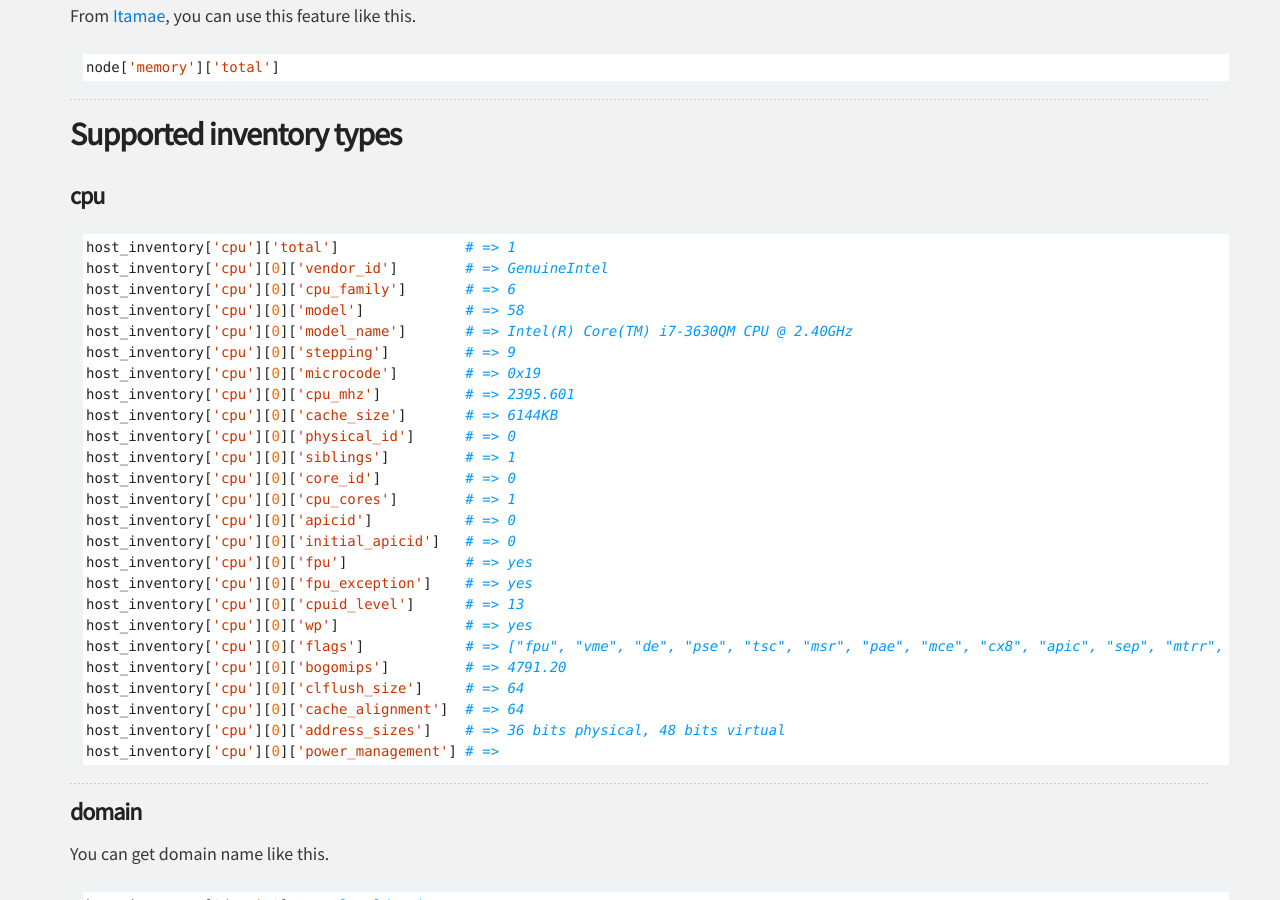
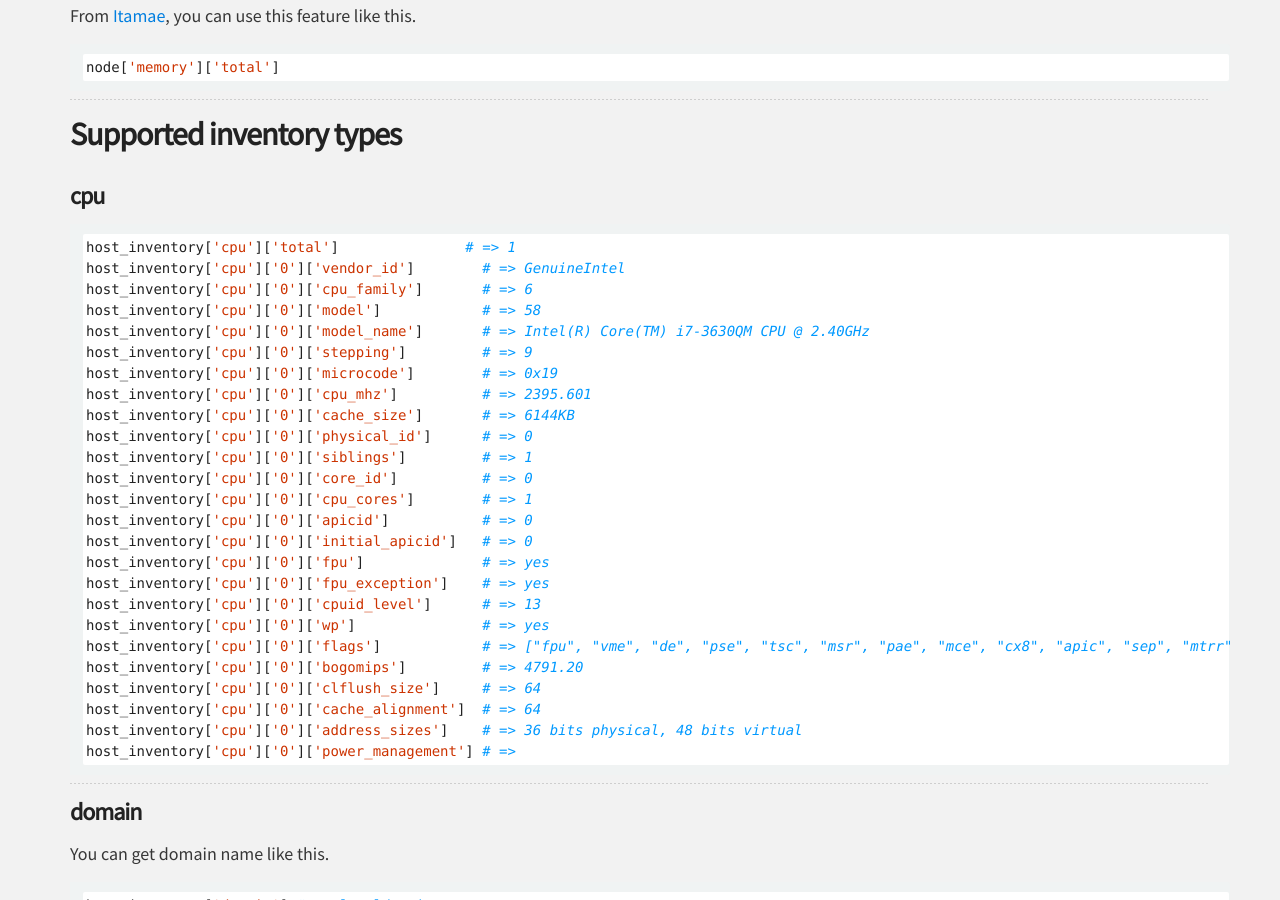
Before and after one commit to serverspec/serverspec.github.io, a Jekyll site: the page built from host_inventory.md, in a window 1280 px wide and 900 px high, scrolled down 578 px. Built offline with Jekyll 4.4.1, drawn with Linux system fonts in a browser that asks for light colours.

````diff
--- a/host_inventory.md
+++ b/host_inventory.md
@@ -27,30 +27,30 @@ node['memory']['total']
 
 ```ruby
 host_inventory['cpu']['total']               # => 1
-host_inventory['cpu'][0]['vendor_id']        # => GenuineIntel
-host_inventory['cpu'][0]['cpu_family']       # => 6
-host_inventory['cpu'][0]['model']            # => 58
-host_inventory['cpu'][0]['model_name']       # => Intel(R) Core(TM) i7-3630QM CPU @ 2.40GHz
-host_inventory['cpu'][0]['stepping']         # => 9
-host_inventory['cpu'][0]['microcode']        # => 0x19
-host_inventory['cpu'][0]['cpu_mhz']          # => 2395.601
-host_inventory['cpu'][0]['cache_size']       # => 6144KB
-host_inventory['cpu'][0]['physical_id']      # => 0
-host_inventory['cpu'][0]['siblings']         # => 1
-host_inventory['cpu'][0]['core_id']          # => 0
-host_inventory['cpu'][0]['cpu_cores']        # => 1
-host_inventory['cpu'][0]['apicid']           # => 0
-host_inventory['cpu'][0]['initial_apicid']   # => 0
-host_inventory['cpu'][0]['fpu']              # => yes
-host_inventory['cpu'][0]['fpu_exception']    # => yes
-host_inventory['cpu'][0]['cpuid_level']      # => 13
-host_inventory['cpu'][0]['wp']               # => yes
-host_inventory['cpu'][0]['flags']            # => ["fpu", "vme", "de", "pse", "tsc", "msr", "pae", "mce", "cx8", "apic", "sep", "mtrr", "pge", "mca", "cmov", "pat", "pse36", "clflush", "mmx", "fxsr", "sse", "sse2", "syscall", "nx", "rdtscp", "lm", "constant_tsc", "rep_good", "nopl", "xtopology", "nonstop_tsc", "pni", "pclmulqdq", "monitor", "ssse3", "cx16", "sse4_1", "sse4_2", "popcnt", "aes", "xsave", "avx", "rdrand", "lahf_lm"]
-host_inventory['cpu'][0]['bogomips']         # => 4791.20
-host_inventory['cpu'][0]['clflush_size']     # => 64
-host_inventory['cpu'][0]['cache_alignment']  # => 64
-host_inventory['cpu'][0]['address_sizes']    # => 36 bits physical, 48 bits virtual
-host_inventory['cpu'][0]['power_management'] # =>
+host_inventory['cpu']['0']['vendor_id']        # => GenuineIntel
+host_inventory['cpu']['0']['cpu_family']       # => 6
+host_inventory['cpu']['0']['model']            # => 58
+host_inventory['cpu']['0']['model_name']       # => Intel(R) Core(TM) i7-3630QM CPU @ 2.40GHz
+host_inventory['cpu']['0']['stepping']         # => 9
+host_inventory['cpu']['0']['microcode']        # => 0x19
+host_inventory['cpu']['0']['cpu_mhz']          # => 2395.601
+host_inventory['cpu']['0']['cache_size']       # => 6144KB
+host_inventory['cpu']['0']['physical_id']      # => 0
+host_inventory['cpu']['0']['siblings']         # => 1
+host_inventory['cpu']['0']['core_id']          # => 0
+host_inventory['cpu']['0']['cpu_cores']        # => 1
+host_inventory['cpu']['0']['apicid']           # => 0
+host_inventory['cpu']['0']['initial_apicid']   # => 0
+host_inventory['cpu']['0']['fpu']              # => yes
+host_inventory['cpu']['0']['fpu_exception']    # => yes
+host_inventory['cpu']['0']['cpuid_level']      # => 13
+host_inventory['cpu']['0']['wp']               # => yes
+host_inventory['cpu']['0']['flags']            # => ["fpu", "vme", "de", "pse", "tsc", "msr", "pae", "mce", "cx8", "apic", "sep", "mtrr", "pge", "mca", "cmov", "pat", "pse36", "clflush", "mmx", "fxsr", "sse", "sse2", "syscall", "nx", "rdtscp", "lm", "constant_tsc", "rep_good", "nopl", "xtopology", "nonstop_tsc", "pni", "pclmulqdq", "monitor", "ssse3", "cx16", "sse4_1", "sse4_2", "popcnt", "aes", "xsave", "avx", "rdrand", "lahf_lm"]
+host_inventory['cpu']['0']['bogomips']         # => 4791.20
+host_inventory['cpu']['0']['clflush_size']     # => 64
+host_inventory['cpu']['0']['cache_alignment']  # => 64
+host_inventory['cpu']['0']['address_sizes']    # => 36 bits physical, 48 bits virtual
+host_inventory['cpu']['0']['power_management'] # =>
 ```
 
 ----
````
